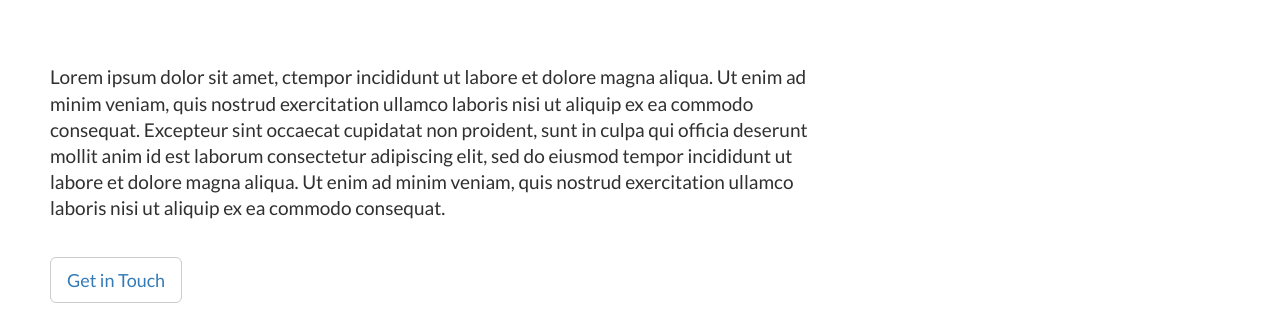
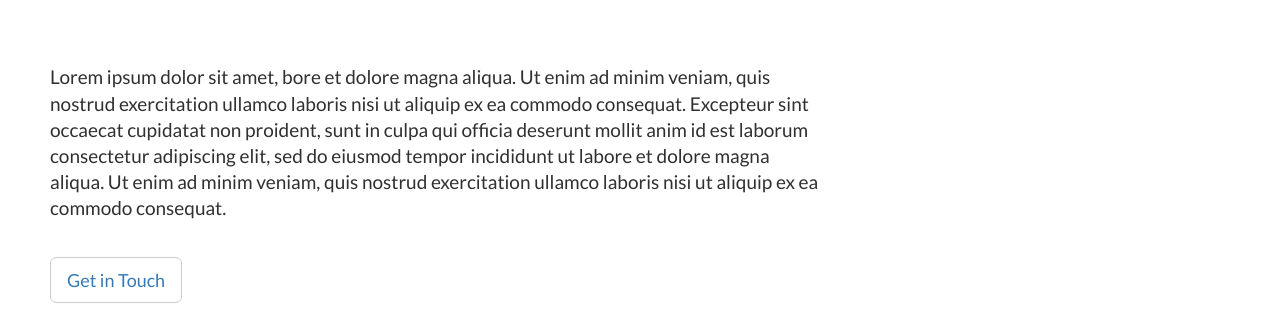
Before and after one commit to tradarcode/tradarcode, a plain HTML site: page index.html in a window 1280 px wide. Shown: the part 491-800 px from the top of the page. Drawn offline with nearby package versions, Linux system fonts and the light colour scheme; files that its build step writes are made by us from their sources.

Commit message:
about us changed

```diff
--- a/index.html
+++ b/index.html
@@ -50,7 +50,7 @@
   <div class="row">
     <div class="col-sm-8">
       <h2>About Us</h2><br>
-      <h4>Lorem ipsum dolor sit amet, ctempor incididunt ut labore et dolore magna aliqua. Ut enim ad minim veniam, quis nostrud exercitation ullamco laboris nisi ut aliquip ex ea commodo consequat. Excepteur sint occaecat cupidatat non proident, sunt in culpa qui officia deserunt mollit anim id est laborum consectetur adipiscing elit, sed do eiusmod tempor incididunt ut labore et dolore magna aliqua. Ut enim ad minim veniam, quis nostrud exercitation ullamco laboris nisi ut aliquip ex ea commodo consequat.</p>
+      <h4>Lorem ipsum dolor sit amet, bore et dolore magna aliqua. Ut enim ad minim veniam, quis nostrud exercitation ullamco laboris nisi ut aliquip ex ea commodo consequat. Excepteur sint occaecat cupidatat non proident, sunt in culpa qui officia deserunt mollit anim id est laborum consectetur adipiscing elit, sed do eiusmod tempor incididunt ut labore et dolore magna aliqua. Ut enim ad minim veniam, quis nostrud exercitation ullamco laboris nisi ut aliquip ex ea commodo consequat.</p>
       <br><button class="btn btn-default btn-lg"><a href="#contact">Get in Touch</a></button>
     </div>
     <div class="col-sm-4">
```
